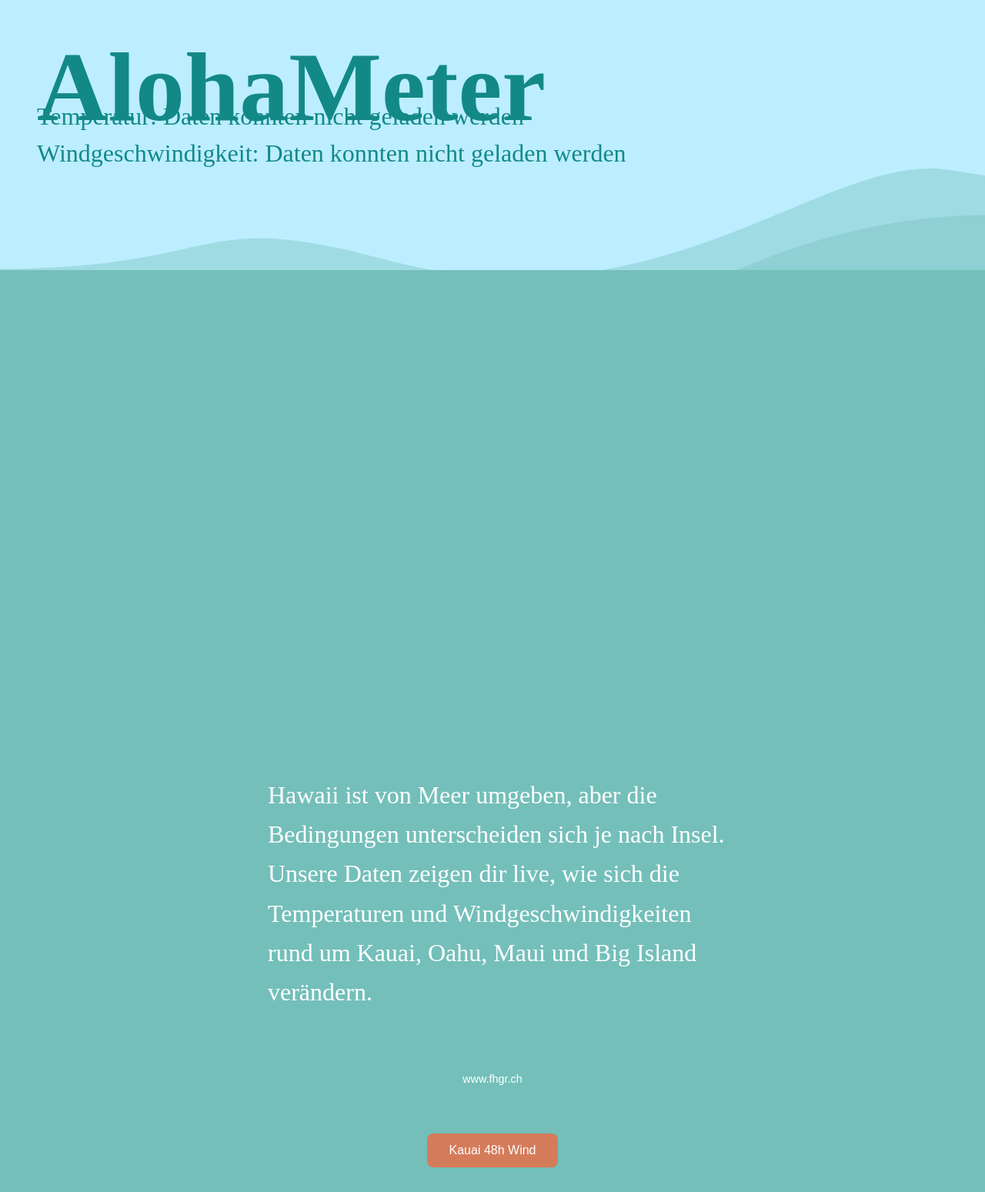
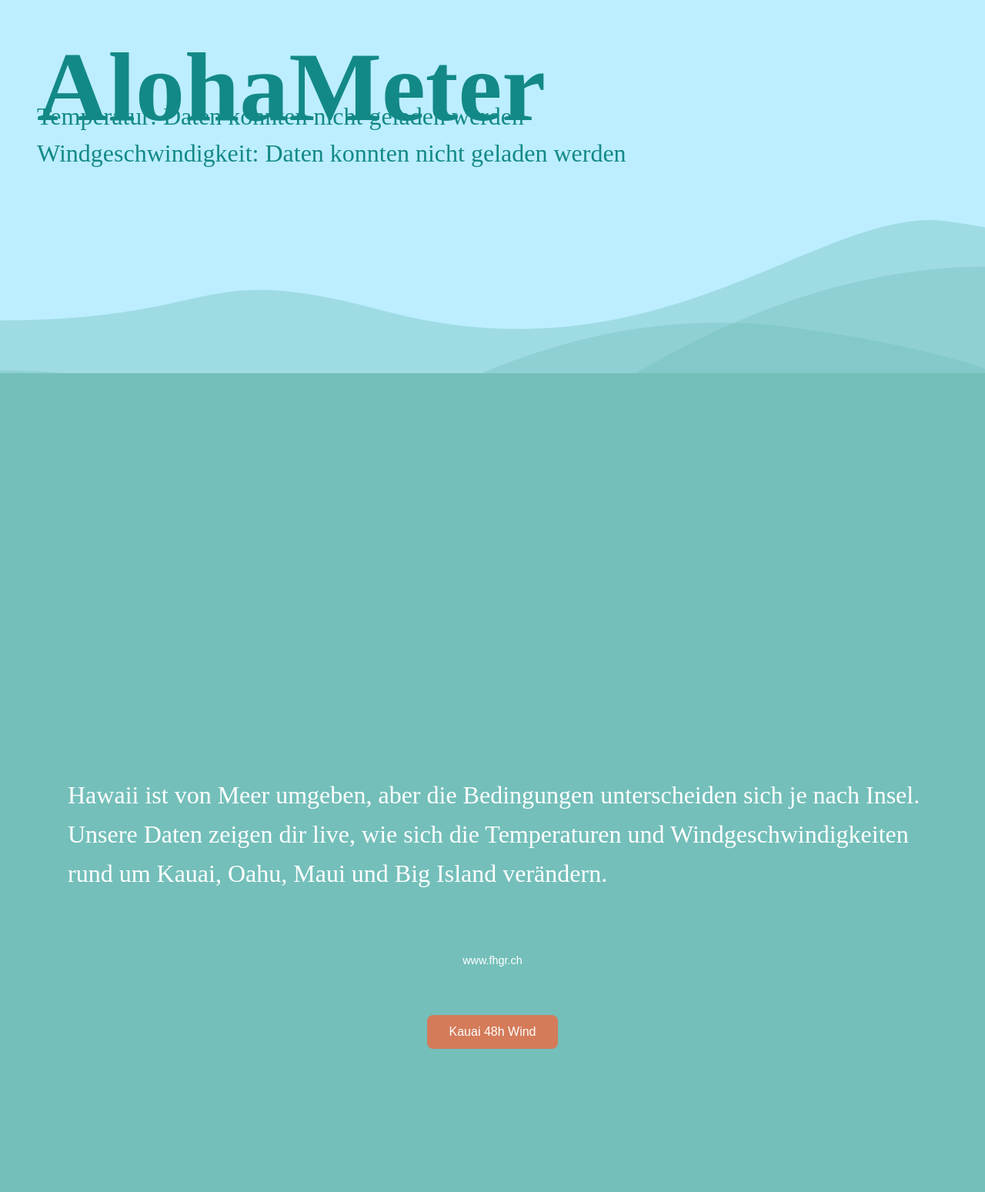
Before and after one commit to julediecoole/alohameter, a PHP site: page / in a window 1280 px wide. Shown: the whole page at 77% size. After the commit the page ends 1363 px from the top, so only its background shows below. Run offline with PHP 8.4, Linux system fonts and the light colour scheme.

Commit message:
Update style.css

```diff
--- a/style.css
+++ b/style.css
@@ -26,7 +26,7 @@
 
 /* infotext */
 .info {
-  max-width: 600px;
+  max-width: 70rem;
   margin: 2rem auto;
   padding-left: 1rem;
   line-height: 1.6;
@@ -59,7 +59,7 @@
 /* Wellen-SVG */
 .wellen .layer {
   width: 100%;
-  height: auto;
+  height: 95vh;
   display: block;
   position: relative;
   z-index: 1;
@@ -69,7 +69,6 @@
 .wellen .himmel {
   width: 100%;
   position: relative;
-  height: auto;
   display: block;
   z-index: -1;
   transform: translateY(-1400px);
```
